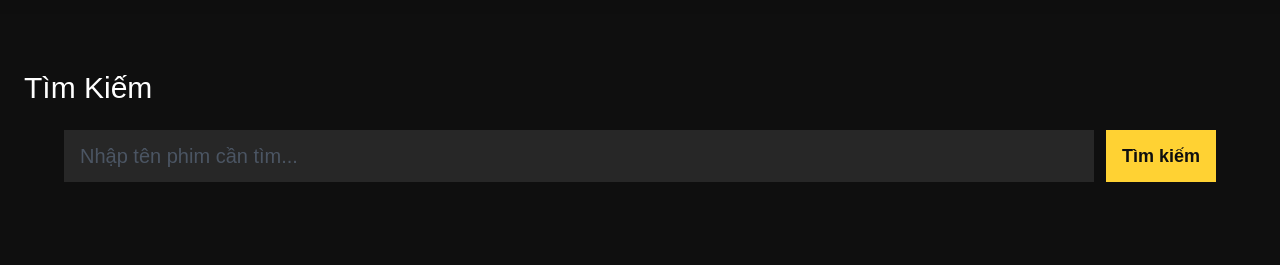
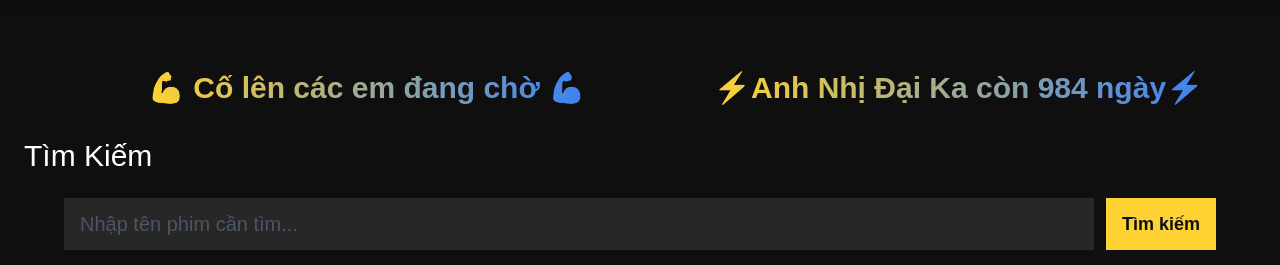
Before and after one commit to nhimc9x/phimpro-nhidev, a React (Vite) app: page / in a window 1280 px wide. Shown: the part 686-951 px from the top of the page. Built offline with nearby package versions, Linux system fonts and the light colour scheme; no server answers; the HTML template or start-up script is replaced by a standard one; a web font is replaced by a local one.

Commit message:
Update and Fix

```diff
--- a/package.json
+++ b/package.json
@@ -19,6 +19,7 @@
     "clsx": "^2.1.1",
     "react": "^18.2.0",
     "react-dom": "^18.2.0",
+    "react-fast-marquee": "^1.6.5",
     "react-icons": "^5.2.1",
     "react-redux": "^9.1.2",
     "react-router-dom": "^6.23.0",
--- a/src/components/CardFilmPro/CardFilmPro.tsx
+++ b/src/components/CardFilmPro/CardFilmPro.tsx
@@ -13,7 +13,11 @@ export const CardFilmPro = ({ dataFilmItem }: Props) => {
     >
       <img
         className='h-[300px] group-hover:h-[200px] object-top object-cover duration-300 m-3 rounded-t overflow-hidden'
-        src={`https://img.phimapi.com/${dataFilmItem.poster_url}`}
+        src={
+          dataFilmItem.poster_url?.startsWith('http')
+            ? dataFilmItem.poster_url
+            : `https://phimimg.com/${dataFilmItem.poster_url?.replace(/^\//, '')}`
+        }
         loading="lazy"
         alt=""
       />
--- a/src/layout/MainLayout/components/Footer/Footer.tsx
+++ b/src/layout/MainLayout/components/Footer/Footer.tsx
@@ -11,7 +11,7 @@ export const Footer = () => {
         <div className="h-[1px] bg-ct-secondary w-full ml-2"></div>
       </div>
       <div className="flex justify-center items-center gap-4 mb-6">
-        <a href="https://nhideveloper.id.vn" className="text-ct-text-color text-3xl hover:text-ct-highlight-color transition-all duration-200">
+        <a href="https://portfolio-nhideveloper.vercel.app" className="text-ct-text-color text-3xl hover:text-ct-highlight-color transition-all duration-200">
           <FaFacebookSquare />
         </a>
         <a href="https://github.com/nhimc9x" className="text-ct-text-color text-3xl hover:text-ct-highlight-color transition-all duration-200">
@@ -23,7 +23,7 @@ export const Footer = () => {
       </div>
       <div className="text-sm text-ct-text-color font-light tracking-wide">
         Copyright ©2024 All rights reserved | This website is made with by
-        &#10084; <a href="https://nhideveloper.id.vn" className="text-ncs-active-color">Nhidev</a>
+        &#10084; <a href="https://portfolio-nhideveloper.vercel.app" className="text-ncs-active-color">Nhidev</a>
       </div>
     </div>
   )
--- a/src/layout/MainLayout/components/Header/Header.tsx
+++ b/src/layout/MainLayout/components/Header/Header.tsx
@@ -47,7 +47,7 @@ export const Header = () => {
   return (
     <div ref={headerRef} className="fixed top-0 left-0 right-0 z-[999]">
       <div className="max-w-[1600px] w-full mx-auto h-[70px] flex justify-between items-center min-[840px]:px-8 px-4">
-        <a href='' className="h-[60px]">
+        <a href='/' className="h-[60px]">
           <img className='h-full' src={phimProLogo} alt="" />
         </a>
         <div className="md:block hidden">
--- a/src/pages/Home/Home.tsx
+++ b/src/pages/Home/Home.tsx
@@ -1,3 +1,4 @@
+import { CountDay } from './components/CountDays/CountDay'
 import { FilmRecent } from './components/FilmRecent/FilmRecent'
 import { HeroBanner } from './components/HeroBanner/HeroBanner'
 import { Search } from './components/Search/Search'
@@ -7,6 +8,7 @@ export const Home = () => {
     <div className="">
       <HeroBanner />
       <div className="xs:px-6 px-4 mt-14">
+        <CountDay />
         <Search />
         <FilmRecent />
       </div>
--- /dev/null
+++ b/src/pages/Home/components/CountDays/CountDay.tsx
@@ -0,0 +1,28 @@
+import { useMemo } from 'react'
+import Marquee from 'react-fast-marquee'
+import { TextGradient } from './TextGradient/TextGradient'
+
+// Đặt mốc thời gian cố định bên ngoài component để không bị re-instantiate khi re-render
+const TARGET_DATE = new Date('2027-01-18T00:00:00').getTime()
+const MS_PER_DAY = 1000 * 60 * 60 * 24
+
+export const CountDay = () => {
+  // useMemo giúp ghi nhớ kết quả tính toán
+  const daysLeft = useMemo(() => {
+    const today = new Date()
+    today.setHours(0, 0, 0, 0) // Quy về đầu ngày để đếm chính xác số ngày tròn
+    const diffTime = TARGET_DATE - today.getTime()
+    return Math.max(0, Math.ceil(diffTime / MS_PER_DAY))
+  }, [])
+
+  return (
+    <Marquee
+      speed={120}
+      className="flex gap-32"
+    >
+      <TextGradient text={`⚡Anh Nhị Đại Ka còn ${daysLeft} ngày⚡`} />
+      <div className="mx-40"></div>
+      <TextGradient text="💪 Cố lên các em đang chờ 💪" />
+    </Marquee>
+  )
+}
--- /dev/null
+++ b/src/pages/Home/components/CountDays/TextGradient/TextGradient.tsx
@@ -0,0 +1,7 @@
+export const TextGradient = ({ text }: { text: string }) => {
+  return (
+    <div className="text-transparent bg-clip-text bg-gradient-to-r from-ct-highlight-color to-blue-500 text-3xl font-bold mb-8">
+      {text}
+    </div>
+  )
+}
--- a/src/pages/Home/components/FilmRecent/FilmRecentItem/Slider/CardFilmItem/CardFilmItem.tsx
+++ b/src/pages/Home/components/FilmRecent/FilmRecentItem/Slider/CardFilmItem/CardFilmItem.tsx
@@ -8,17 +8,17 @@ export const CardFilmItem = ({ dataFilmItem }: Props) => {
   return (
     <NavLink
       to={`/phim/${dataFilmItem?.slug}`}
-      className="h-[400px] w-full flex flex-col rounded hover:bg-ct-secondary"
+      className="h-[400px] w-full flex flex-col rounded hover:bg-ct-secondary group"
     >
       <div
-        style={{ backgroundImage: dataFilmItem ? `url(https://img.phimapi.com/${dataFilmItem?.poster_url})` : '#fff' }}
+        style={{ backgroundImage: dataFilmItem ? `url(https://phimimg.com/${dataFilmItem?.poster_url})` : '#fff' }}
         className="flex-1 m-3 bg-top bg-cover rounded-t-sm overflow-hidden flex flex-col justify-between"
       >
         <div className="bg-ct-highlight-color/80 px-2 py-0.5 text-lg w-max text-ct-primary font-semibold">{dataFilmItem?.episode_current}</div>
         <div className="flex gap-1 mb-2 ml-2">
-          <div className="bg-white/60 backdrop-blur-[2px] px-1.5 py-0.5 w-max text-ct-primary font-bold">{dataFilmItem?.year}</div>
-          <div className="bg-white/60 backdrop-blur-[2px] px-1.5 py-0.5 w-max text-ct-primary font-bold">{dataFilmItem?.lang}</div>
-          <div className="bg-white/60 backdrop-blur-[2px] px-1.5 py-0.5 w-max text-ct-primary font-bold">{dataFilmItem?.quality}</div>
+          <div className="bg-white/60 group-hover:bg-ct-highlight-color/80 flex items-center h-max duration-200 backdrop-blur-[2px] px-1.5 py-0.5 w-max text-ct-primary font-bold">{dataFilmItem?.year}</div>
+          <div className="bg-white/60 group-hover:bg-ct-highlight-color/80 flex items-center h-max duration-200 backdrop-blur-[2px] px-1.5 py-0.5 w-max text-ct-primary font-bold">{dataFilmItem?.lang}</div>
+          <div className="bg-white/60 group-hover:bg-ct-highlight-color/80 flex items-center h-max duration-200 backdrop-blur-[2px] px-1.5 py-0.5 w-max text-ct-primary font-bold">{dataFilmItem?.quality}</div>
         </div>
       </div>
       <div className="h-[80px] px-6 flex flex-col">
--- a/src/pages/Home/components/Search/Search.tsx
+++ b/src/pages/Home/components/Search/Search.tsx
@@ -24,12 +24,12 @@ export const Search = () => {
           required
           onChange={e => setSearchTerm(e.target.value)}
         />
-        <div
+        <button
           onClick={handleSearch}
           className="text-lg text-center text-ct-primary bg-ct-highlight-color px-4 py-3 font-semibold active:scale-110 hover:scale-105 cursor-pointer"
         >
           Tìm kiếm
-        </div>
+        </button>
       </form>
     </div>
   )
```
Also changed, not shown: 2 other files (tests, documents, lock files or other folders).
